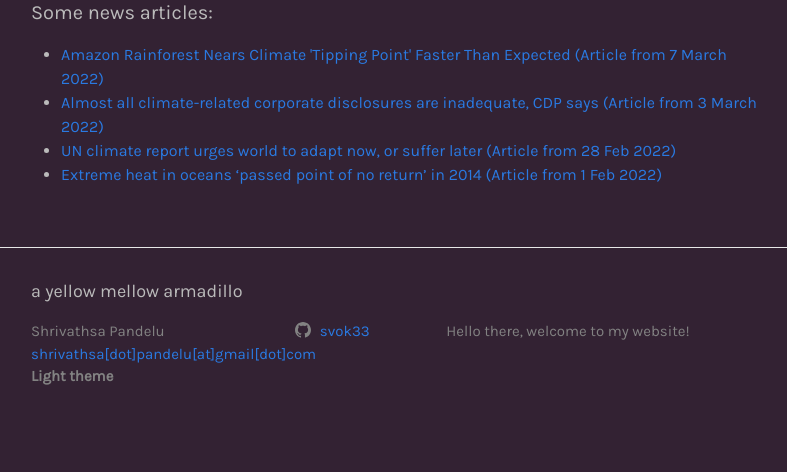
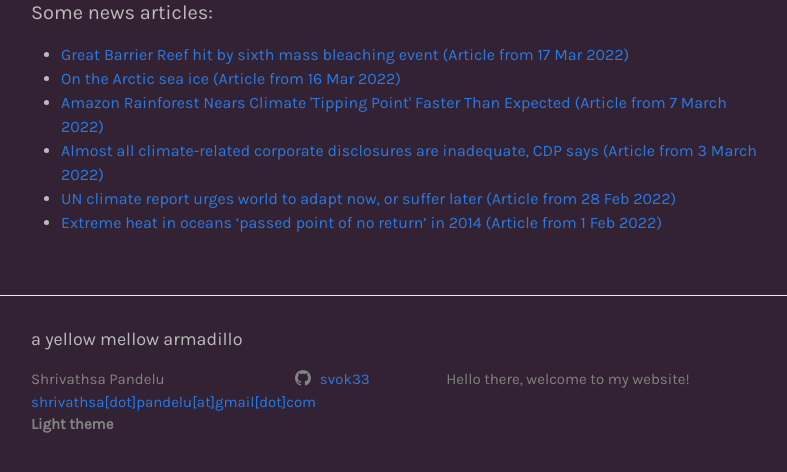
Before and after one commit to shrivathsap/shrivathsap.github.io, a Jekyll site: the page built from misc_links/climate.html, in a window 1280 px wide and 900 px high, scrolled down 1844 px, cut to the strip 404-876 px from the top of the window. Shown: the whole strip, without its empty margins (239-1026 px from the left). Built offline with Jekyll 4.4.1, drawn with Linux system fonts in a browser that asks for light colours; before the commit the page ends 2696 px from its top, so only the background shows below that.

Commit message:
some more climate news!!!

```diff
--- a/misc_links/climate.html
+++ b/misc_links/climate.html
@@ -101,6 +101,8 @@ layout: page
 
 		<h4>Some news articles:</h4>
 		<ul>
+			<li><a href="https://www.theguardian.com/environment/2022/mar/17/great-barrier-reef-hit-by-sixth-mass-bleaching-event-leading-coral-scientist-says">Great Barrier Reef hit by sixth mass bleaching event (Article from 17 Mar 2022)</a></li>
+			<li><a href="https://www.severe-weather.eu/global-weather/arctic-sea-ice-extent-suddenly-interrupts-a-good-growing-season-close-to-the-annual-maximum-rrc/">On the Arctic sea ice (Article from 16 Mar 2022)</a></li>
 			<li><a href="https://www.voanews.com/a/6474762.html">Amazon Rainforest Nears Climate 'Tipping Point' Faster Than Expected (Article from 7 March 2022)</a></li>
 			<li><a href="https://www.reuters.com/business/sustainable-business/almost-all-climate-related-corporate-disclosures-are-inadequate-cdp-says-2022-03-03/">Almost all climate-related corporate disclosures are inadequate, CDP says (Article from 3 March 2022)</a></li>
 			<li><a href="https://www.reuters.com/business/cop/un-climate-report-urges-world-adapt-now-or-suffer-later-2022-02-28/">UN climate report urges world to adapt now, or suffer later (Article from 28 Feb 2022)</a></li>
```
